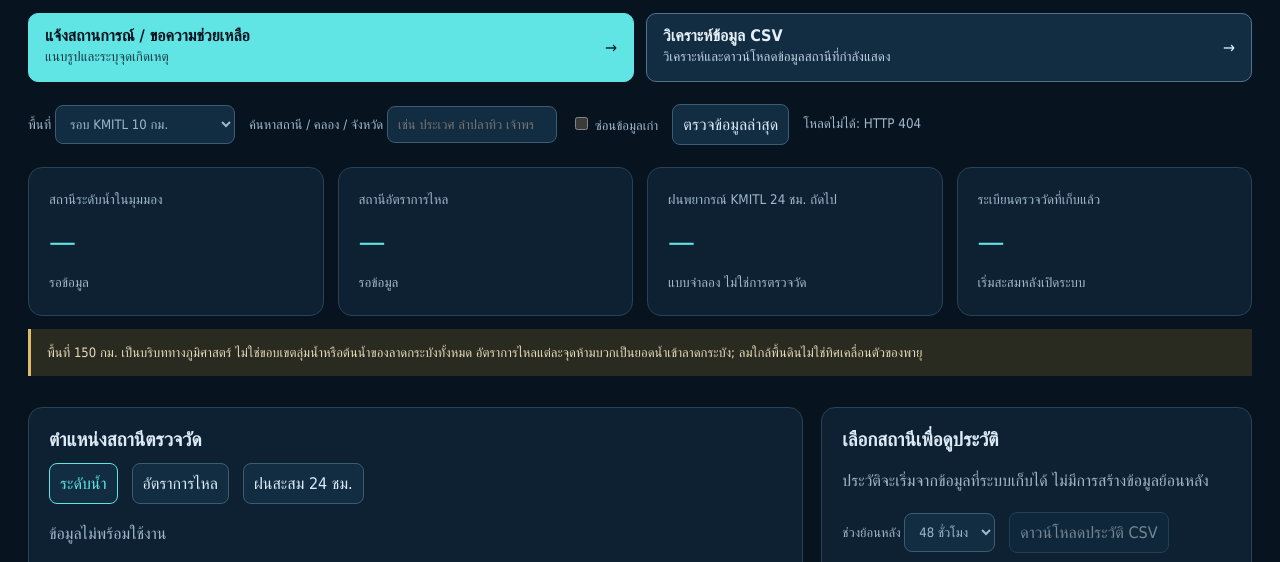
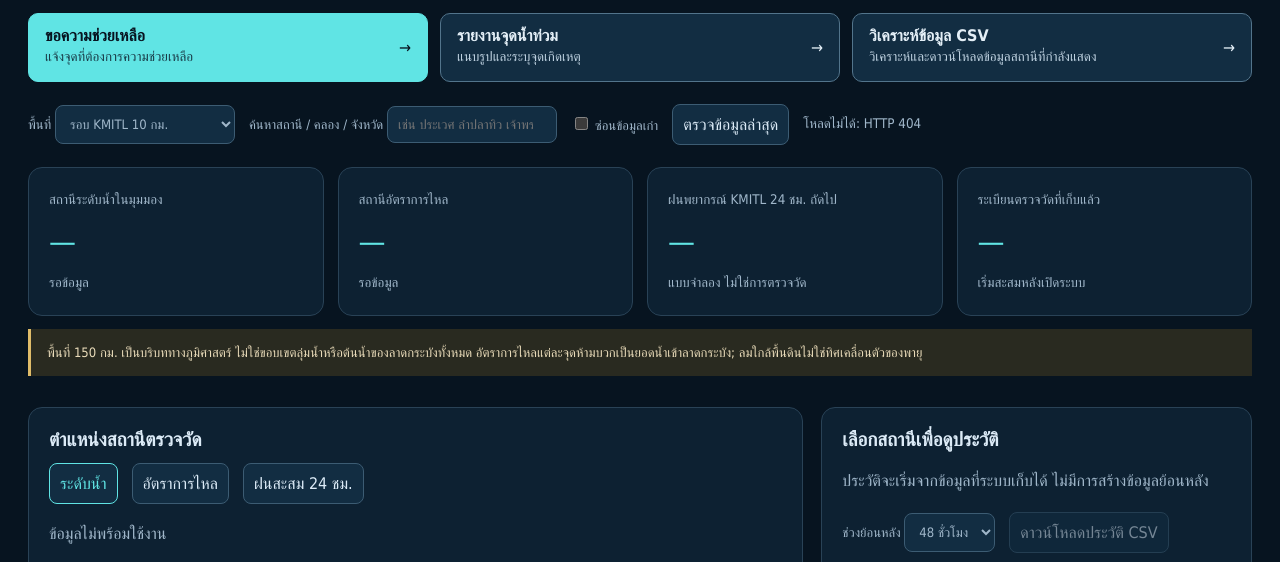
Before and after one commit to Nattapong-Jr/FloodLens, a plain HTML site: page web/index.html in a window 1280 px wide. Shown: the part 159-721 px from the top of the page. Drawn offline with nearby package versions, Linux system fonts and the light colour scheme; no server answers.

Commit message:
feat: split homepage flood and help actions

```diff
--- a/web/index.html
+++ b/web/index.html
@@ -7,7 +7,7 @@
 .weather-cards{display:grid;grid-template-columns:repeat(auto-fit,minmax(190px,1fr));gap:12px;margin:18px 0}.weather-card{padding:18px;background:#122d42;border:1px solid #3c5c73;border-radius:12px}.weather-card p{margin:10px 0;font-size:14px}.weather-place{border:0;padding:0;background:none;color:#60e4e4;text-align:left;font-weight:bold;min-height:30px}.weather-rain{font-size:27px;font-weight:bold;margin-top:16px}.weather-card .weather-wind{color:#e4eff7}.weather-label{background:#fff;color:#172e3e;border:1px solid #b3c7d3;box-shadow:0 2px 8px #0002;text-align:center;font-size:13px;padding:6px 10px}.weather-summary{padding:12px 16px;border-left:3px solid #60e4e4;background:#122d42;color:#e4eff7}details summary{cursor:pointer;padding:12px 0;color:#a0b7ca}@media(max-width:480px){#windMap{height:380px}.weather-cards{grid-template-columns:1fr}}
 .dashboard-actions {
   display: grid;
-  grid-template-columns: repeat(2, minmax(0, 1fr));
+  grid-template-columns: repeat(3, minmax(0, 1fr));
   gap: 12px;
   margin: 16px 0 22px;
 }
@@ -36,8 +36,12 @@
 </style></head><body><main>
 <header><div><span class="eyebrow">WATER · RAIN · REGIONAL CONTEXT</span><h1>FloodLens <span class="muted">Monitor</span></h1><p>ลาดกระบังและสถานีรอบกรุงเทพฯ · เก็บข้อมูลต่อเนื่องขณะเซิร์ฟเวอร์ทำงาน</p></div><span class="badge" id="collector">กำลังตรวจระบบ</span></header>
 <nav class="dashboard-actions" aria-label="เมนู FloodLens">
-  <a class="dashboard-action primary-action" href="/report">
-    <span><strong>แจ้งสถานการณ์ / ขอความช่วยเหลือ</strong><small>แนบรูปและระบุจุดเกิดเหตุ</small></span>
+  <a class="dashboard-action primary-action" href="/report?kind=help">
+    <span><strong>ขอความช่วยเหลือ</strong><small>แจ้งจุดที่ต้องการความช่วยเหลือ</small></span>
+    <span aria-hidden="true">→</span>
+  </a>
+  <a class="dashboard-action" href="/report">
+    <span><strong>รายงานจุดน้ำท่วม</strong><small>แนบรูปและระบุจุดเกิดเหตุ</small></span>
     <span aria-hidden="true">→</span>
   </a>
   <a id="analyzeCsv" class="dashboard-action" href="/csv">
--- a/web/reports.js
+++ b/web/reports.js
@@ -1,5 +1,6 @@
 'use strict';
 const $ = id => document.getElementById(id);
+if (new URLSearchParams(location.search).get('kind') === 'help') $('kind').value = 'help';
 let coordinates = null, previewURL = null;
 function clearCoordinates(){coordinates=null;$('clearLocation').hidden=true;$('geoStatus').textContent='ไม่ได้แนบพิกัด';}
 $('clearLocation').onclick=clearCoordinates;
```
